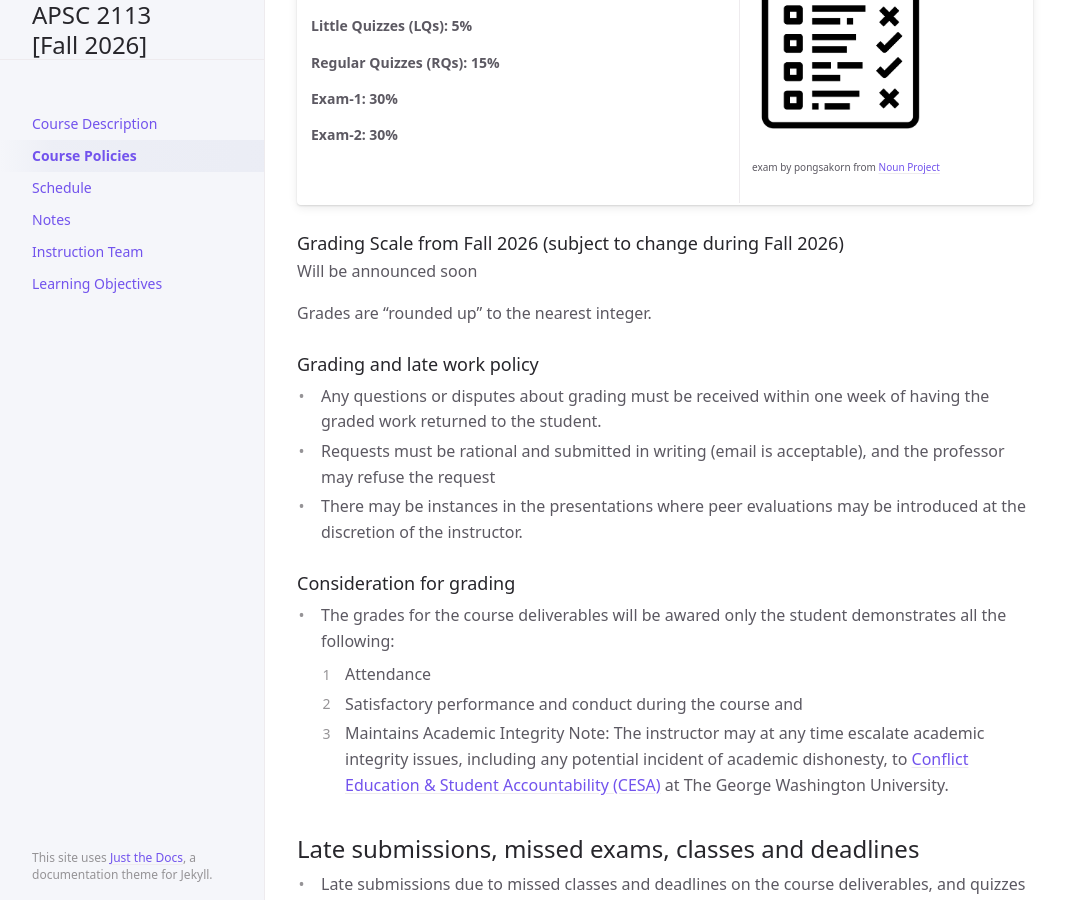
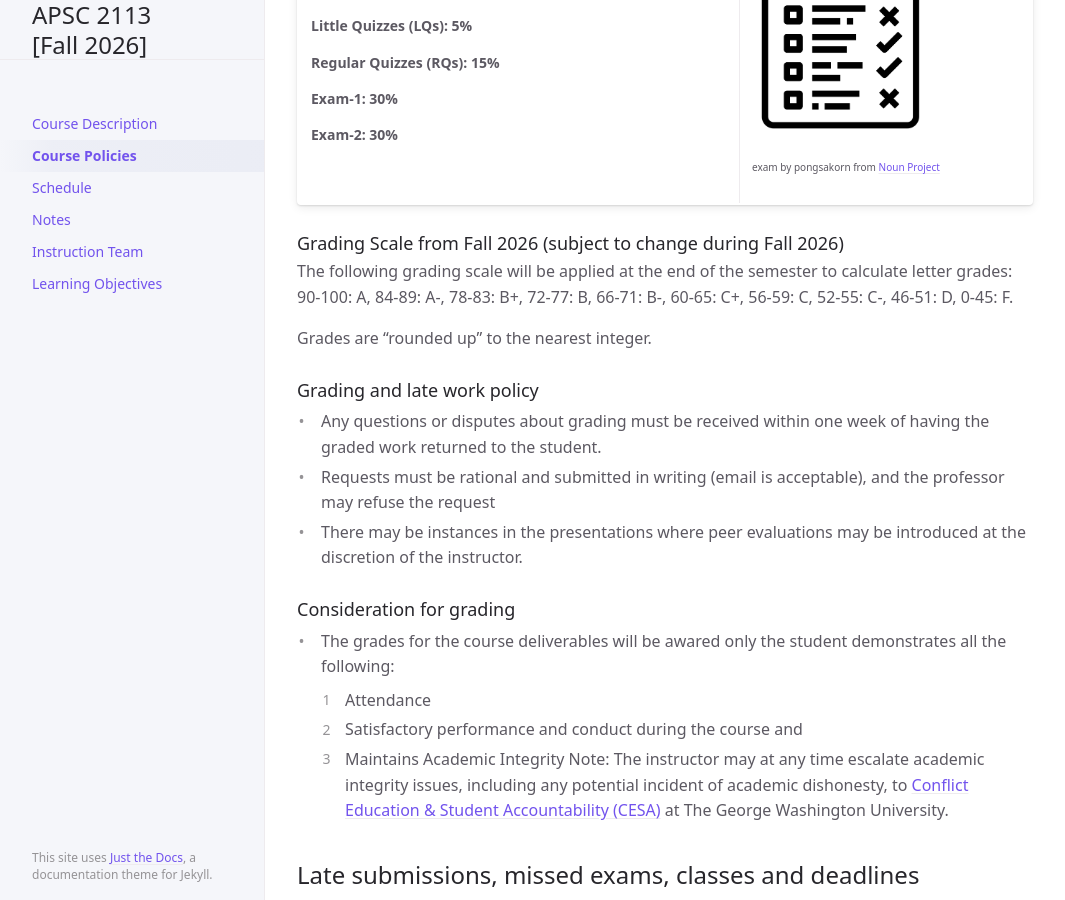
Before and after one commit to gwu-apsc2113/fall2026, a Jekyll site: the page built from policies.md, in a window 1280 px wide and 900 px high, scrolled down 1193 px. Shown: the whole window, without its empty margins (107-1172 px from the left). Built offline with Jekyll 4.4.1, drawn with Linux system fonts in a browser that asks for light colours; cached includes are drawn as plain includes.

Commit message:
Commit-2 11/05/2026

```diff
--- a/policies.md
+++ b/policies.md
@@ -48,8 +48,7 @@ The grading breakdown is subject to change during the course for the benefit of
 
 
 ### Grading Scale from Fall 2026 (subject to change during Fall 2026)
-Will be announced soon
-<!-- The following grading scale will be applied at the end of the semester to calculate letter grades: 90-100: A, 84-89: A-, 78-83: B+, 72-77: B, 66-71: B-, 60-65: C+, 56-59: C, 52-55: C-, 46-51: D, 0-45: F. -->
+The following grading scale will be applied at the end of the semester to calculate letter grades: 90-100: A, 84-89: A-, 78-83: B+, 72-77: B, 66-71: B-, 60-65: C+, 56-59: C, 52-55: C-, 46-51: D, 0-45: F.
 
 Grades are "rounded up" to the nearest integer.
 
```
Also changed, not shown: 3 other files.
